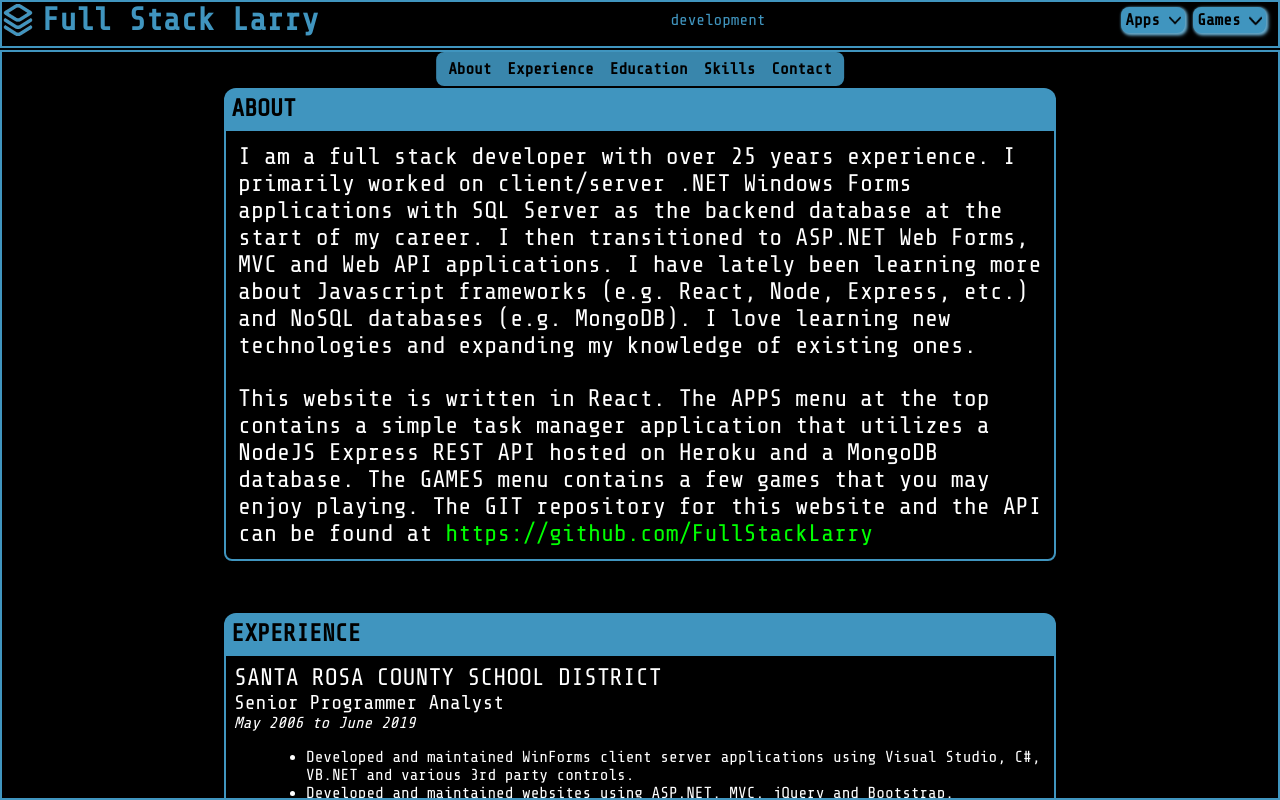
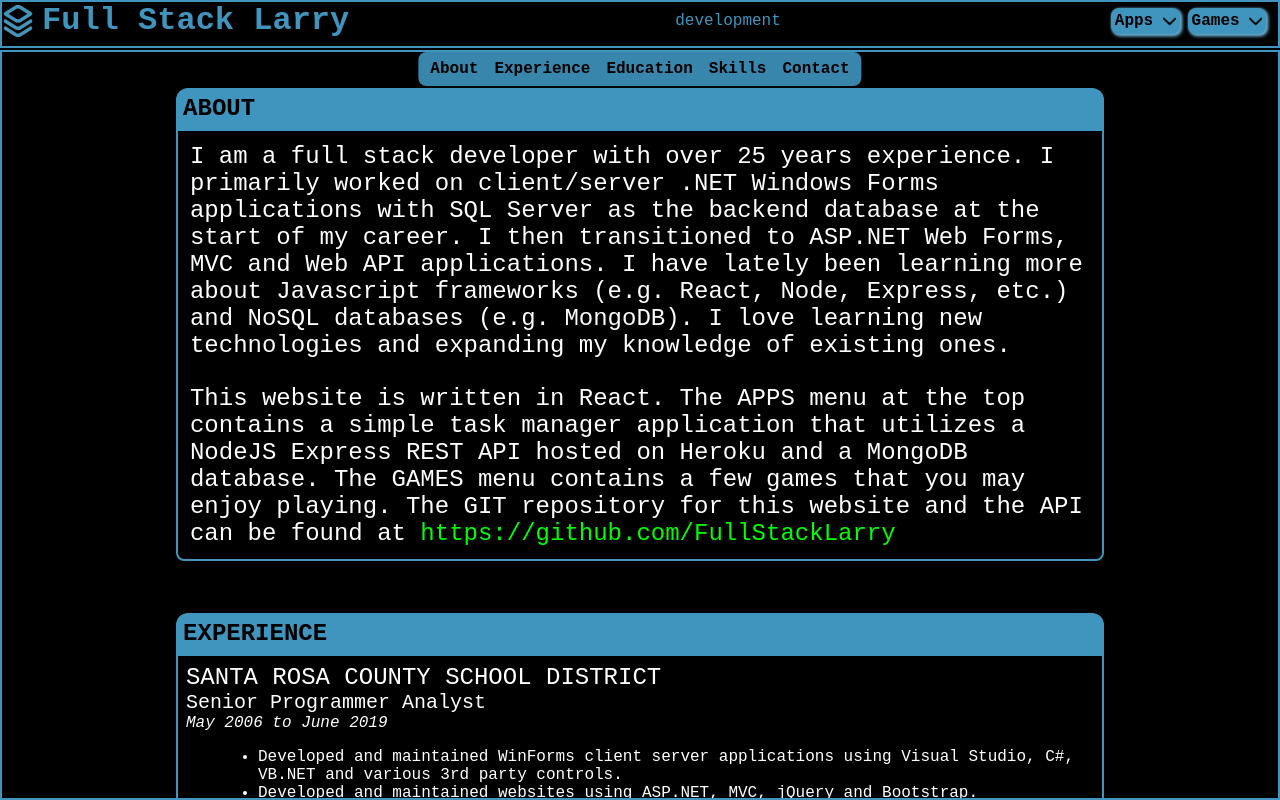
Before and after one commit to FullStackLarry/FullStackLarryNet, a React (Create React App) app in the folder FullStackLarryNet/ClientApp/: page / in a window 1280 px wide. Built offline with nearby package versions, Linux system fonts and the light colour scheme.

Commit message:
Changed main font to Futura

```diff
--- a/FullStackLarryNet/ClientApp/src/components/Games/VideoPoker/VideoPokerCommon.js
+++ b/FullStackLarryNet/ClientApp/src/components/Games/VideoPoker/VideoPokerCommon.js
@@ -11,8 +11,8 @@ export const CardValues = {
   Ten: 9,
   Jack: 10,
   Queen: 11,
-    King: 12
-}
+  King: 12,
+};
 
 export const HandPayouts = {
   RoyalFlush: "ROYAL FLUSH",
@@ -24,7 +24,7 @@ export const HandPayouts = {
   ThreeOfAKind: "3 OF A KIND",
   TwoPair: "TWO PAIR",
   JacksOrBetter: "JACKS OR BETTER",
-}
+};
 
 export const HandPayoutAmounts = {
   RoyalFlush: 800,
@@ -36,7 +36,7 @@ export const HandPayoutAmounts = {
   ThreeOfAKind: 3,
   TwoPair: 2,
   JacksOrBetter: 1,
-}
+};
 
 export const Payouts = [
   {
@@ -84,31 +84,30 @@ export const Payouts = [
     amount: HandPayoutAmounts.JacksOrBetter,
     handMade: false,
   },
-]
+];
 
 export const GameState = {
   Initialized: "Initialized",
   HandOver: "Hand Over",
   NewDeal: "New Deal",
+};
+
+export function evaluateHand(hand) {
+  let values = new Array(5);
+  let suits = new Array(5);
+  let isFlush = false;
+  let isStraight = false;
+  let isHighStraight = false;
+
+  for (let i = 0; i < 5; i++) {
+    values[i] = parseInt(hand[i].value);
+    suits[i] = hand[i].suit;
   }
 
-export function evaluateHand(hand) {
-  let values = new Array(5)
-  let suits = new Array(5)
-  let isFlush = false
-  let isStraight = false
-  let isHighStraight = false
-
-
-  for (let i = 0; i < 5; i++) {
-    values[i] = parseInt(hand[i].value)
-    suits[i] = hand[i].suit
-  }
-
-  values.sort((a, b) => a - b)
+  values.sort((a, b) => a - b);
 
   //    Flush
-  if (suits.every((s) => s === suits[0])) isFlush = true
+  if (suits.every((s) => s === suits[0])) isFlush = true;
 
   //    High Straight
   if (
@@ -118,8 +117,10 @@ export function evaluateHand(hand) {
     values[3] === CardValues.Queen &&
     values[4] === CardValues.King
   )
-    isHighStraight = true
-  if (isHighStraight && isFlush) return HandPayouts.RoyalFlush
+    isHighStraight = true;
+
+  //    Royal Flush
+  if (isHighStraight && isFlush) return HandPayouts.RoyalFlush;
 
   //    Straight
   if (
@@ -128,40 +129,45 @@ export function evaluateHand(hand) {
     values[2] + 1 === values[3] &&
     values[3] + 1 === values[4]
   )
-    isStraight = true
-  if (isStraight && isFlush) return HandPayouts.StraightFlush
+    isStraight = true;
 
-  let uniqueValues = Array.from(new Set(values))
-  let uniqueCounts = new Array(uniqueValues.length)
-  uniqueCounts.fill(0)
+  //    Straight Flush
+  if (isStraight && isFlush) return HandPayouts.StraightFlush;
+
+  let uniqueValues = Array.from(new Set(values));
+  let uniqueCounts = new Array(uniqueValues.length);
+  uniqueCounts.fill(0);
 
   for (let i = 0; i < values.length; i++) {
     for (let j = 0; j < uniqueValues.length; j++) {
-      if (values[i] === uniqueValues[j]) uniqueCounts[j]++
+      if (values[i] === uniqueValues[j]) uniqueCounts[j]++;
     }
   }
 
-  let highPair = -1
-  let pairCount = 0
-  let threeCount = 0
+  let highPair = -1;
+  let pairCount = 0;
+  let threeCount = 0;
 
   for (let i = 0; i < uniqueValues.length; i++) {
-    if (uniqueCounts[i] === 4) return HandPayouts.FourOfAKind
-    if (uniqueCounts[i] === 3) threeCount++
+    if (uniqueCounts[i] === 4) return HandPayouts.FourOfAKind;
+    if (uniqueCounts[i] === 3) threeCount++;
     if (uniqueCounts[i] === 2) {
-      pairCount++
+      pairCount++;
       if (highPair !== CardValues.Ace)
-        highPair = uniqueValues[i] > highPair ? uniqueValues[i] : highPair
+        highPair = uniqueValues[i] > highPair ? uniqueValues[i] : highPair;
     }
   }
 
-  if (threeCount === 1 && pairCount === 1) return HandPayouts.FullHouse
-  if (isFlush) return HandPayouts.Flush
-  if (isHighStraight || isStraight) return HandPayouts.Straight
-  if (threeCount === 1) return HandPayouts.ThreeOfAKind
-  if (pairCount === 2) return HandPayouts.TwoPair
-  if (pairCount === 1 && (highPair === CardValues.Ace || highPair > CardValues.Ten))
-    return HandPayouts.JacksOrBetter
+  if (threeCount === 1 && pairCount === 1) return HandPayouts.FullHouse;
+  if (isFlush) return HandPayouts.Flush;
+  if (isHighStraight || isStraight) return HandPayouts.Straight;
+  if (threeCount === 1) return HandPayouts.ThreeOfAKind;
+  if (pairCount === 2) return HandPayouts.TwoPair;
+  if (
+    pairCount === 1 &&
+    (highPair === CardValues.Ace || highPair > CardValues.Ten)
+  )
+    return HandPayouts.JacksOrBetter;
 
-  return ""
+  return "";
 }
--- a/FullStackLarryNet/ClientApp/src/global.css
+++ b/FullStackLarryNet/ClientApp/src/global.css
@@ -1,5 +1,9 @@
-@import url("https://fonts.googleapis.com/css2?family=Share+Tech+Mono&display=swap");
+/* @import url("https://fonts.googleapis.com/css2?family=Share+Tech+Mono&display=swap"); */
 @import url("https://fonts.googleapis.com/css2?family=Abel&display=swap");
+@font-face {
+  font-family: Futura;
+  src: url("./fonts/futur.ttf");
+}
 @font-face {
   font-family: Chalktastic;
   src: url("./fonts/Chalktastic.ttf");
@@ -31,7 +35,8 @@ html {
 }
 
 body {
-  font-family: "Share Tech Mono", monospace;
+  /* font-family: "Share Tech Mono", monospace; */
+  font-family: "Futura", monospace;
   background-color: black;
   color: white;
   width: 100vw;
```
Also changed, not shown: FullStackLarryNet/ClientApp/src/fonts/futur.ttf (added). Lines whose indentation alone changed are shown as unchanged.
